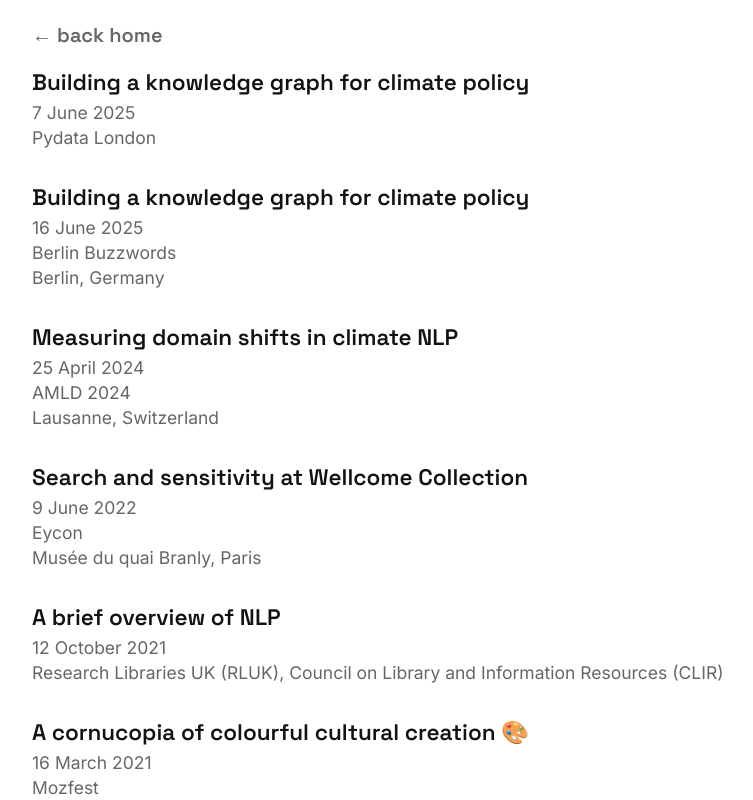
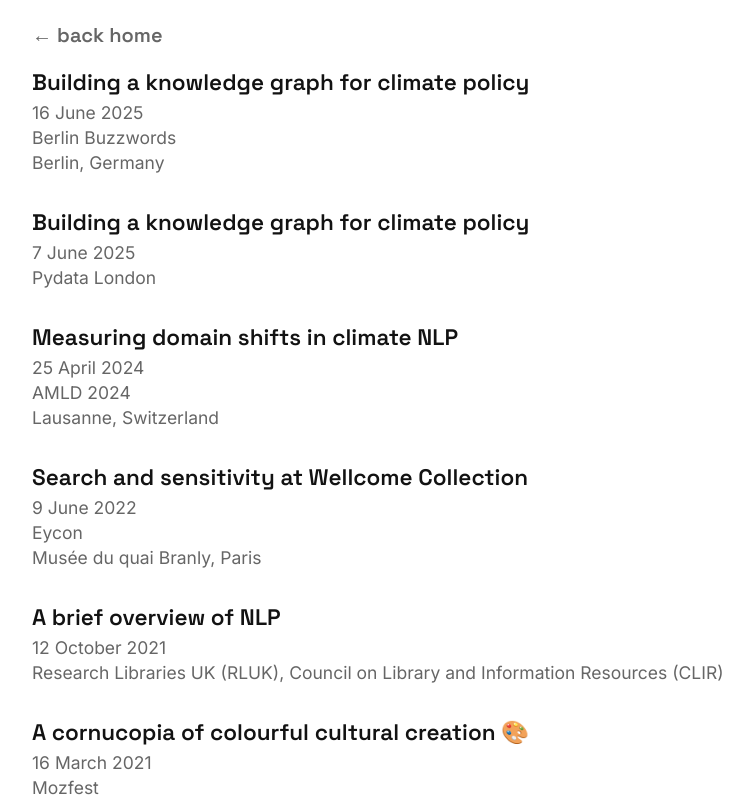
Before and after one commit to harrisonpim/harrisonpim.com, a Next.js app: page /talks in a window 1280 px wide. Shown: the top 800 px of the page, without its empty margins (28-781 px from the left). Built offline with nearby package versions, Linux system fonts and the light colour scheme.

Commit message:
sort talks

```diff
--- a/app/talks/page.tsx
+++ b/app/talks/page.tsx
@@ -20,11 +20,14 @@ type Talk = {
 
 export default async function Talks() {
   const talks: Talk[] = await import('./talks.json').then((m) => m.default)
+  const sortedTalks = talks.sort(
+    (a, b) => new Date(b.date).getTime() - new Date(a.date).getTime(),
+  )
   return (
     <>
       <BackButton />
       <ul className="space-y-6 list-none pl-0 pt-3">
-        {talks.map((talk, i) => (
+        {sortedTalks.map((talk, i) => (
           <li key={i}>
             <Link
               as={talk.url}
```
